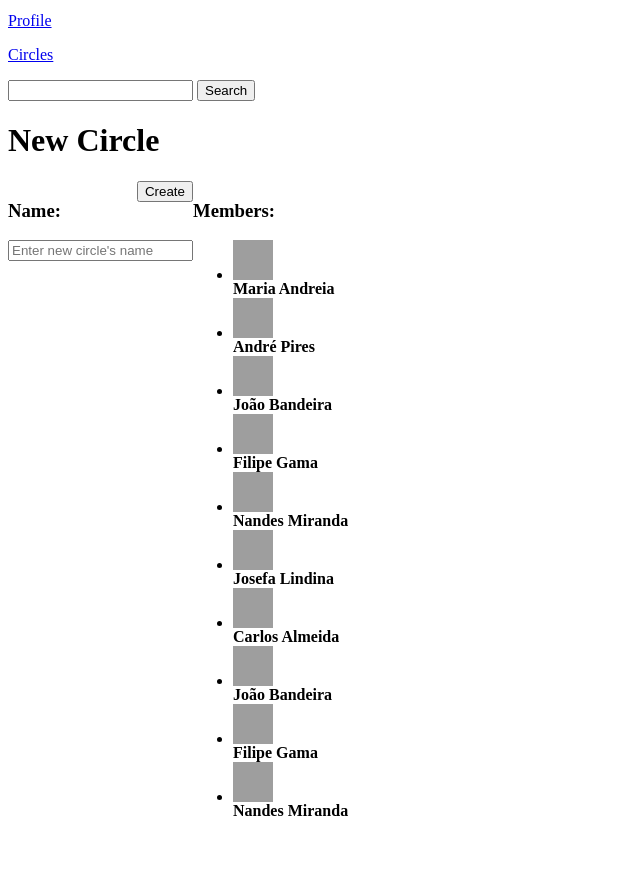
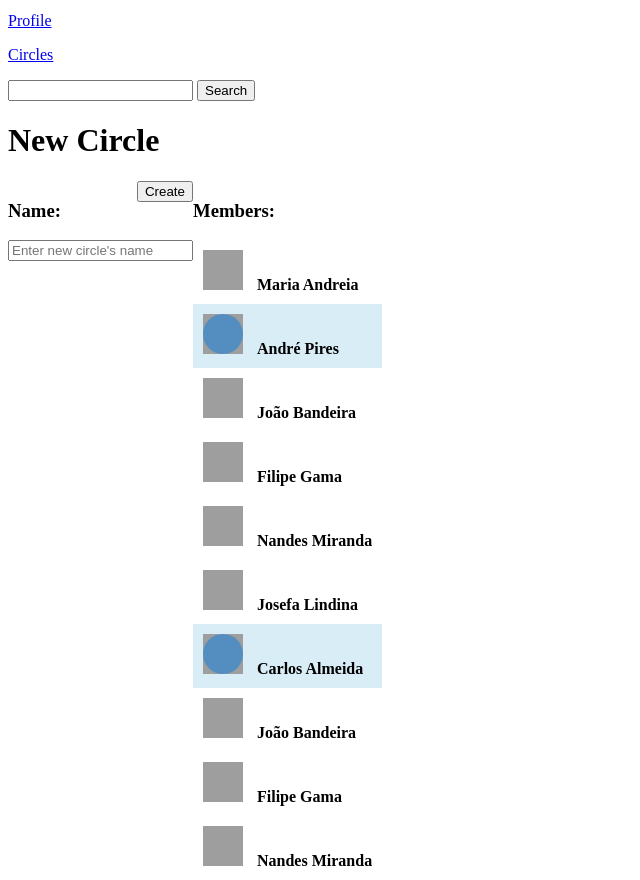
Before and after one commit to norim13/venn, a PHP site: page /pages/circles_new.php in a window 1280 px wide. Shown: the part 929-1809 px from the top of the page, without its empty margins (0-640 px from the left). Before the commit the page ends 1745 px from the top, so only its background shows below. Run offline with PHP 8.4, Linux system fonts and the light colour scheme; grey boxes are pictures that could not be loaded.

Commit message:
mais um?

```diff
--- a/proj/assets/css/circles.css
+++ b/proj/assets/css/circles.css
@@ -55,3 +55,70 @@ margin: 15px;
 	margin-top:5px;
 	margin-bottom:5px;
 }
+
+
+
+
+
+
+
+/*
+// Listrap v1.0, by Gustavo Gondim (http://github.com/ggondim)
+// Licenced under MIT License
+// For updates, improvements and issues, see https://github.com/inosoftbr/listrap
+*/
+
+.listrap {
+            list-style-type: none;
+            margin: 0;
+            padding: 0;
+            cursor: default;
+            -webkit-user-select: none;
+            -khtml-user-select: none;
+            -moz-user-select: none;
+            -ms-user-select: none;
+            user-select: none;
+        }
+
+        .listrap li {
+            margin: 0;
+            padding: 10px;
+        }
+
+        .listrap li.active, .listrap li:hover {
+            background-color: #d9edf7;
+        }
+
+        .listrap strong {
+            margin-left: 10px;
+        }
+
+        .listrap .listrap-toggle {
+            display: inline-block;
+            width: 40px;
+            height: 40px;
+        }
+
+        .listrap .listrap-toggle span {
+            background-color: #428bca;
+            opacity: 0.8;
+            z-index: 100;
+            width: 40px;
+            height: 40px;
+            display: none;
+            position: absolute;
+            border-radius: 50%;
+            text-align: center;
+            line-height: 40px;
+            vertical-align: middle;
+            color: #ffffff;
+        }
+
+        .listrap .listrap-toggle span:before {
+            font-family: 'Glyphicons Halflings';
+            content: "\e013";
+        }
+
+        .listrap li.active .listrap-toggle span {
+            display: block;
+        }
```
Also changed, not shown: proj/assets/frameworks/sb-admin-2.js (+34 -0 lines), proj/assets/frameworks/sb-admin.js (line endings or trailing spaces).
